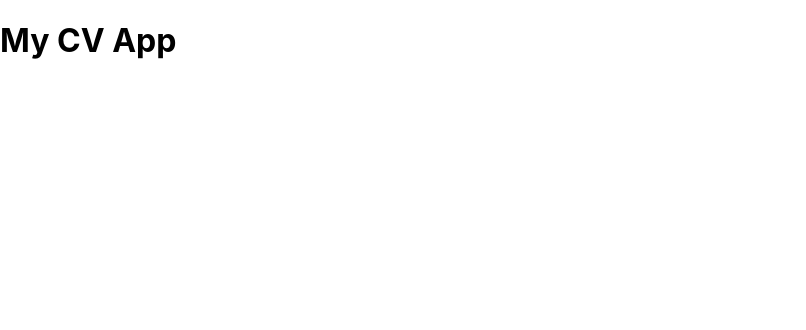
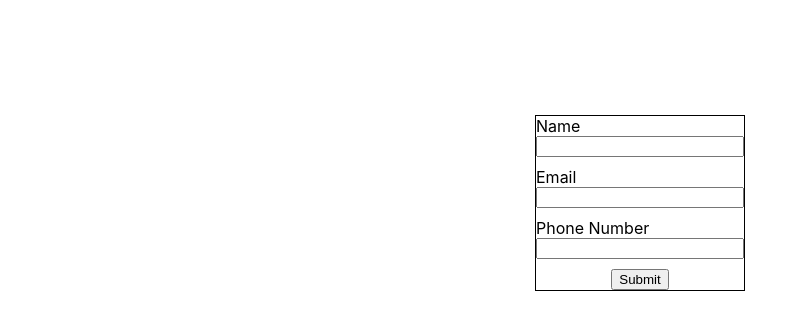
Before and after one commit to NersesArslan/cv-app, a React (Create React App) app: page / in a window 1280 px wide. Shown: the top 330 px of the page, without its empty margins (0-806 px from the left). Built offline with nearby package versions, Linux system fonts and the light colour scheme.

Commit message:
general component done

```diff
--- a/src/App.js
+++ b/src/App.js
@@ -1,7 +1,19 @@
 import "./App.css";
+import React, { Component } from "react";
+import General from "./components/General";
 
-function App() {
-  return <h1>My CV App</h1>;
+class App extends Component {
+  constructor() {
+    super();
+  }
+
+  render() {
+    return (
+      <div>
+        <General />
+      </div>
+    );
+  }
 }
 
 export default App;
--- /dev/null
+++ b/src/components/General.js
@@ -0,0 +1,89 @@
+import React, { Component } from "react";
+import Render from "./Render";
+class General extends Component {
+  constructor(props) {
+    super(props);
+    this.state = {
+      name: "",
+      email: "",
+      number: "",
+
+      test: [],
+      test2: [],
+      test3: [],
+    };
+
+    this.handleChange = this.handleChange.bind(this);
+    this.handleSubmit = this.handleSubmit.bind(this);
+    this.handleEmail = this.handleEmail.bind(this);
+    this.handleNumber = this.handleNumber.bind(this);
+  }
+  handleChange(event) {
+    this.setState({ name: event.target.value });
+  }
+  handleEmail(event) {
+    this.setState({ email: event.target.value });
+  }
+
+  handleNumber(event) {
+    this.setState({ number: event.target.value });
+  }
+
+  handleSubmit(event) {
+    event.preventDefault();
+    console.log(
+      this.state.name + " " + this.state.email + " " + this.state.number
+    );
+
+    this.setState({
+      test: this.state.test.concat(this.state.name),
+      test2: this.state.test2.concat(this.state.email),
+      test3: this.state.test3.concat(this.state.number),
+      name: "",
+      email: "",
+      number: "",
+    });
+  }
+
+  render() {
+    const { test, test2, test3 } = this.state;
+    return (
+      <div className="General">
+        <form onSubmit={this.handleSubmit}>
+          <div className="Name">
+            <label>Name</label>
+            <input
+              type="text"
+              value={this.state.name}
+              onChange={this.handleChange}
+            />
+          </div>
+
+          <div>
+            <label>Email</label>
+            <input
+              type="email"
+              value={this.state.email}
+              onChange={this.handleEmail}
+            />
+          </div>
+
+          <div>
+            <label>Phone Number</label>
+            <input
+              type="number"
+              value={this.state.number}
+              onChange={this.handleNumber}
+            />
+          </div>
+          <button type="submit" value="Submit">
+            Submit
+          </button>
+        </form>
+        <Render test={test} test2={test2} test3={test3} />
+      </div>
+    );
+  }
+}
+
+export default General;
--- /dev/null
+++ b/src/components/Render.js
@@ -0,0 +1,14 @@
+import React from "react";
+
+const Render = (props) => {
+  const { test, test2, test3 } = props;
+  return (
+    <div>
+      <p>{test}</p>
+      <p>{test2}</p>
+      <p>{test3}</p>
+    </div>
+  );
+};
+
+export default Render;
--- a/src/index.css
+++ b/src/index.css
@@ -1,13 +1,48 @@
 body {
   margin: 0;
-  font-family: -apple-system, BlinkMacSystemFont, 'Segoe UI', 'Roboto', 'Oxygen',
-    'Ubuntu', 'Cantarell', 'Fira Sans', 'Droid Sans', 'Helvetica Neue',
+  font-family: -apple-system, BlinkMacSystemFont, "Segoe UI", "Roboto", "Oxygen",
+    "Ubuntu", "Cantarell", "Fira Sans", "Droid Sans", "Helvetica Neue",
     sans-serif;
   -webkit-font-smoothing: antialiased;
   -moz-osx-font-smoothing: grayscale;
 }
 
 code {
-  font-family: source-code-pro, Menlo, Monaco, Consolas, 'Courier New',
+  font-family: source-code-pro, Menlo, Monaco, Consolas, "Courier New",
     monospace;
 }
+body {
+  display: flex;
+
+  justify-content: center;
+}
+
+.General {
+  margin-top: 100px;
+
+  width: 300px;
+  display: flex;
+  flex-direction: column;
+  justify-content: center;
+  align-items: center;
+  padding: 15px;
+}
+
+form {
+  display: flex;
+  flex-direction: column;
+  justify-content: center;
+  align-items: center;
+  gap: 10px;
+  max-width: 300px;
+  border: 1px solid black;
+}
+
+input {
+  width: 200px;
+}
+
+form > div {
+  display: flex;
+  flex-direction: column;
+}
--- a/src/index.js
+++ b/src/index.js
@@ -1,6 +1,7 @@
 import React from "react";
 import ReactDOM from "react-dom/client";
 import "./index.css";
+
 import App from "./App";
 
 const root = ReactDOM.createRoot(document.getElementById("root"));
```
